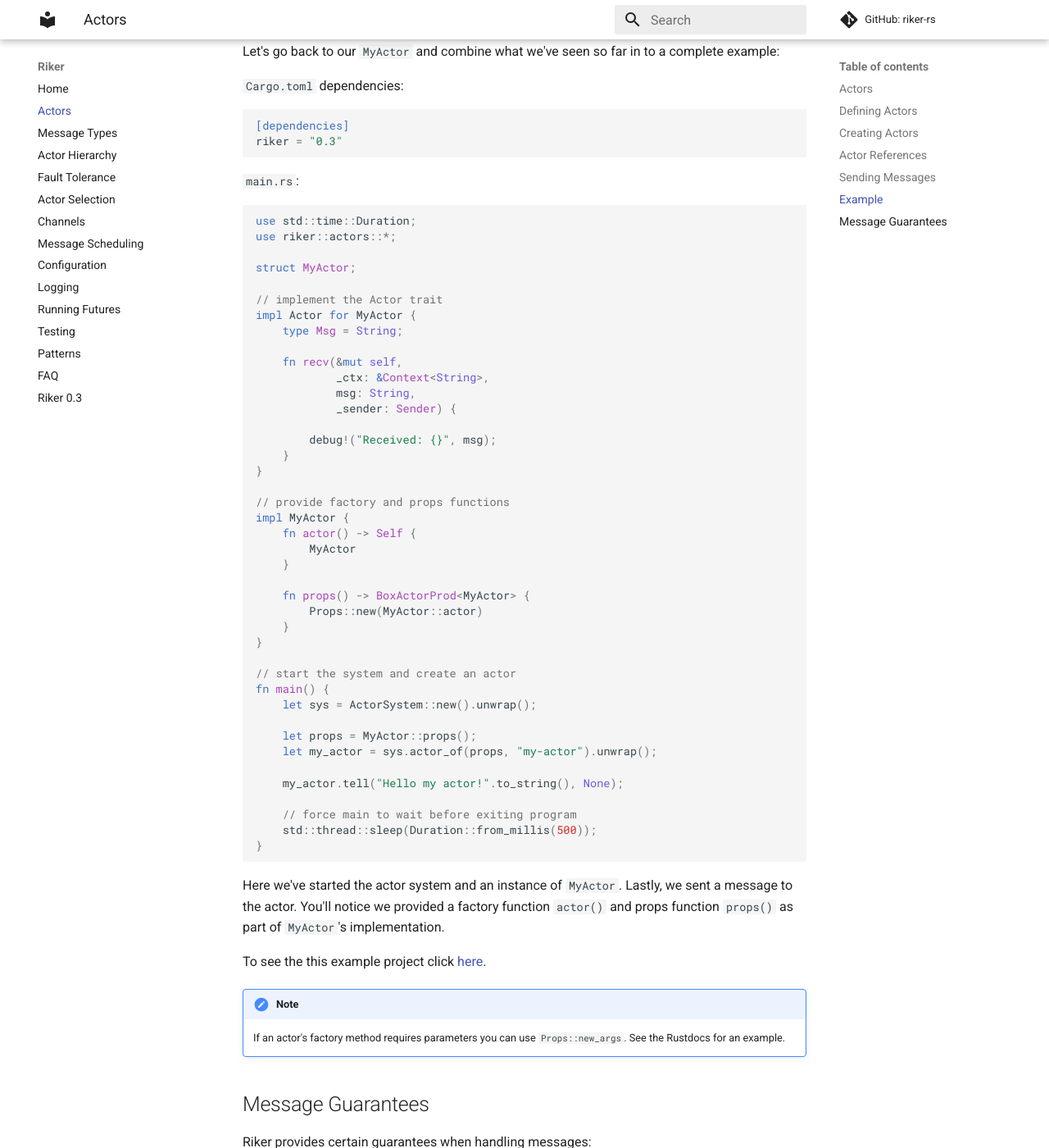
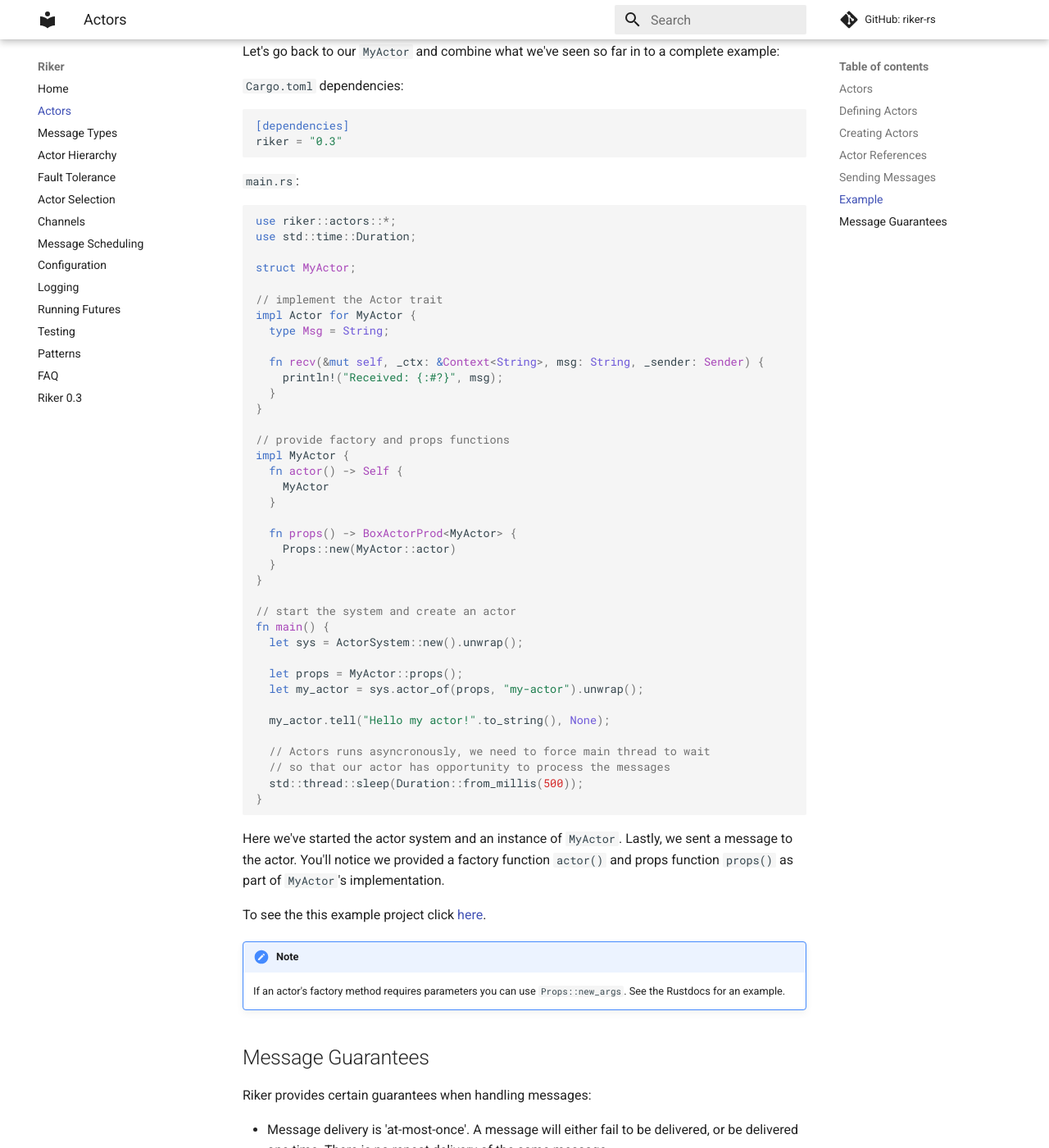
Before and after one commit to riker-rs/website, an MkDocs documentation site: the page built from docs/actors.md, in a window 1280 px wide and 1400 px high, scrolled down 3525 px. Shown: the whole window at 82% size. Built offline with MkDocs 1.6.1 and Material for MkDocs 9.7.7, drawn with Linux system fonts in a browser that asks for light colours; comment, search, counter and statistics services are not loaded; old or Windows-style settings are respelled for this version of MkDocs.

Commit message:
Fix actors example
Replace debug! macro with println! macro

````diff
--- a/docs/actors.md
+++ b/docs/actors.md
@@ -123,46 +123,43 @@ riker = "0.3"
 `main.rs`:
 
 ```rust
+use riker::actors::*;
 use std::time::Duration;
-use riker::actors::*;
 
 struct MyActor;
 
 // implement the Actor trait
 impl Actor for MyActor {
-    type Msg = String;
+  type Msg = String;
 
-    fn recv(&mut self,
-            _ctx: &Context<String>,
-            msg: String,
-            _sender: Sender) {
-
-        debug!("Received: {}", msg);
-    }
+  fn recv(&mut self, _ctx: &Context<String>, msg: String, _sender: Sender) {
+    println!("Received: {:#?}", msg);
+  }
 }
 
 // provide factory and props functions
 impl MyActor {
-    fn actor() -> Self {
-        MyActor
-    }
+  fn actor() -> Self {
+    MyActor
+  }
 
-    fn props() -> BoxActorProd<MyActor> {
-        Props::new(MyActor::actor)
-    }
+  fn props() -> BoxActorProd<MyActor> {
+    Props::new(MyActor::actor)
+  }
 }
 
 // start the system and create an actor
 fn main() {
-    let sys = ActorSystem::new().unwrap();
+  let sys = ActorSystem::new().unwrap();
 
-    let props = MyActor::props();
-    let my_actor = sys.actor_of(props, "my-actor").unwrap();
+  let props = MyActor::props();
+  let my_actor = sys.actor_of(props, "my-actor").unwrap();
 
-    my_actor.tell("Hello my actor!".to_string(), None);
+  my_actor.tell("Hello my actor!".to_string(), None);
 
-    // force main to wait before exiting program
-    std::thread::sleep(Duration::from_millis(500));
+  // Actors runs asyncronously, we need to force main thread to wait
+  // so that our actor has opportunity to process the messages
+  std::thread::sleep(Duration::from_millis(500));
 }
 ```
 
````
